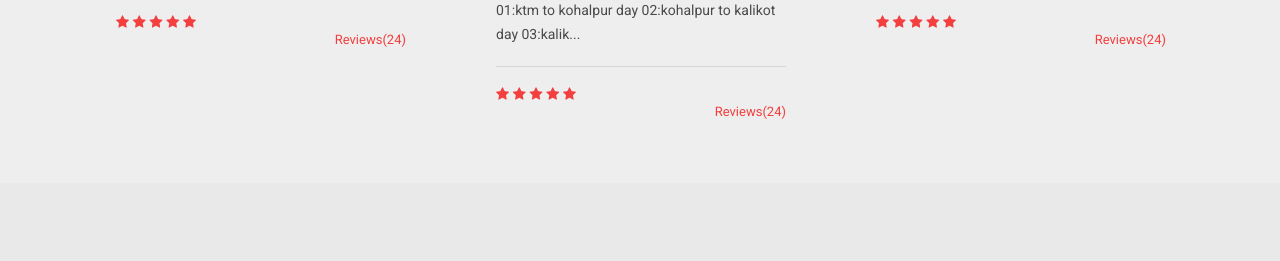
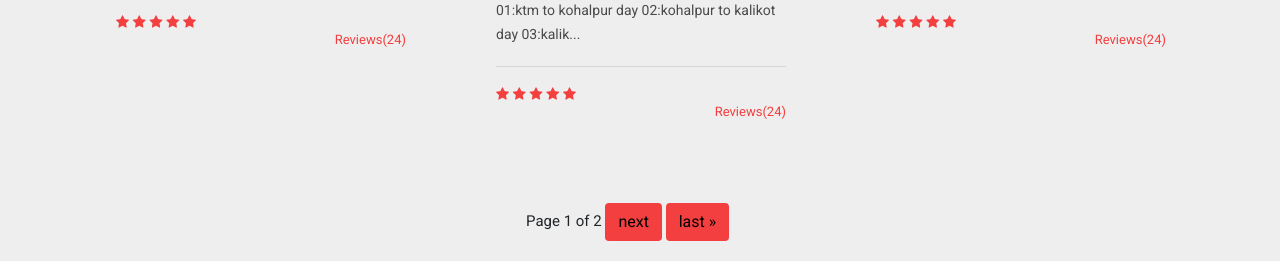
Before and after one commit to ashokbudha102/PilgrimageTours, a Django app: page /packages/ in a window 1280 px wide. Shown: the part 1191-1452 px from the top of the page. Before the commit the page ends 1310 px from the top, so only its background shows below. Run offline with Django 3.2, Linux system fonts and the light colour scheme; data comes from the database, SQL or seed files in the repository; both versions use the stored data as it was after the commit; some libraries are stand-ins or nearby versions.

Commit message:
package page paginated few errors!

```diff
--- a/Templates/Home/home.html
+++ b/Templates/Home/home.html
@@ -101,12 +101,12 @@ active
                       <button type="button" class="btn btn-round" data-toggle="tooltip" data-placement="top" title="Google" style="color:#f33f3f;">
                         <i class="fab fa-google"></i>
                       </button>
-                      <!-- <button type="button" class="btn btn-round" data-toggle="tooltip" data-placement="top" title="Facebook" style="color:#f33f3f;">
+                      <button type="button" class="btn btn-round" data-toggle="tooltip" data-placement="top" title="Facebook" style="color:#f33f3f;">
                         <i class="fab fa-facebook"></i>
                       </button>
                       <button type="button" class="btn btn-round" data-toggle="tooltip" data-placement="top" title="Linkedin" style="color:#f33f3f;">
                         <i class="fab fa-twitter"></i>
-                      </button> -->
+                      </button>
                     </di>
                   </div>
                 </div>
@@ -116,4 +116,5 @@ active
                 </div>
             </div>
           </div>
+          </div>
 {% endblock home %}
--- a/Templates/Home/packages.html
+++ b/Templates/Home/packages.html
@@ -22,7 +22,7 @@
             <div class="filters">
               <ul>
                   {% for cat in Add_category %}
-                  <a href=#><li >{{cat.title}}</li></a>
+                  <a href=#><li>{{cat.title}}</li></a>
                   {% endfor %}
               </ul>
             </div>
@@ -44,7 +44,7 @@
                                   {% endfor %}<br>
                                 </div>
                                 <hr>
-                                <p>{{items.description|slice:":200" }}...</p>
+                                <p>{{ items.description|slice:":200" }}...</p>
                                 <hr>
                                 <ul class="stars">
                                   <li><i class="fa fa-star"></i></li>
@@ -58,6 +58,23 @@
                             </div>
                           </div>
                     {% endfor %}
+                    <div class="pagination" style="padding-left: 40%; padding-top: 20px; padding-bottom: 20px;">
+                      <span class="step-links">
+                          {% if Destination.has_previous %}
+                              <button class=" btn" style="background: #f33f3f;"><a href="?page=1" style="color: black;">« first</a></button>
+                              <button class=" btn" style="background: #f33f3f;"><a href="?page={{ Destination.previous_page_number }}" style="color: black;">previous</a></button>
+                          {% endif %}
+
+                          <span class="current">
+                              Page {{ Destination.number }} of {{ Destination.paginator.num_pages }}
+                          </span>
+
+                          {% if Destination.has_next %}
+                              <button class=" btn" style="background: #f33f3f;"><a href="?page={{ Destination.next_page_number }}" style="color: black;">next</a></button>
+                              <button class=" btn" style="background: #f33f3f;"><a href="?page={{ Destination.paginator.num_pages }}" style="color: black;">last »</a></button>
+                          {% endif %}
+                      </span>
+                    </div>
                 </div>
             </div>
           </div>
--- a/Templates/base.html
+++ b/Templates/base.html
@@ -70,7 +70,7 @@ https://templatemo.com/tm-546-sixteen-clothing
                 </a>
               </li>
               <li class="nav-item {% block package1 %}{% endblock %}">
-                <a class="nav-link" href=#>Packages</a>
+                <a class="nav-link" href={% url "packages" %}>Packages</a>
               </li>
               <li class="nav-item {% block about1 %}{% endblock %}">
                 <a class="nav-link" href={% url "about" %}>About Us</a>
@@ -114,10 +114,9 @@ https://templatemo.com/tm-546-sixteen-clothing
       </div>
     </footer>
 
-
     <!-- Bootstrap core JavaScript -->
     <script src="{% static 'vendor/jquery/jquery.min.js' %}"></script>
-    <script src="{% static 'vendor/bootstrap/js/bootstrap.bundle.min.js'%}"></script>
+    <script src="{% static 'vendor/bootstrap/js/bootstrap.bundle.min.js' %}"></script>
 
 
     <!-- Additional Scripts -->
@@ -165,6 +164,6 @@ https://templatemo.com/tm-546-sixteen-clothing
   })();
 </script>
 
-  </body>
+</body>
 
 </html>
```
Also changed, not shown: db.sqlite3, media/product_image/download_2.png (added), media/product_image/download_2_8YMbIX7.png (added), media/product_image/download_2_ExEYEqC.png (added), media/product_image/download_2_xN0Lj57.png (added).
